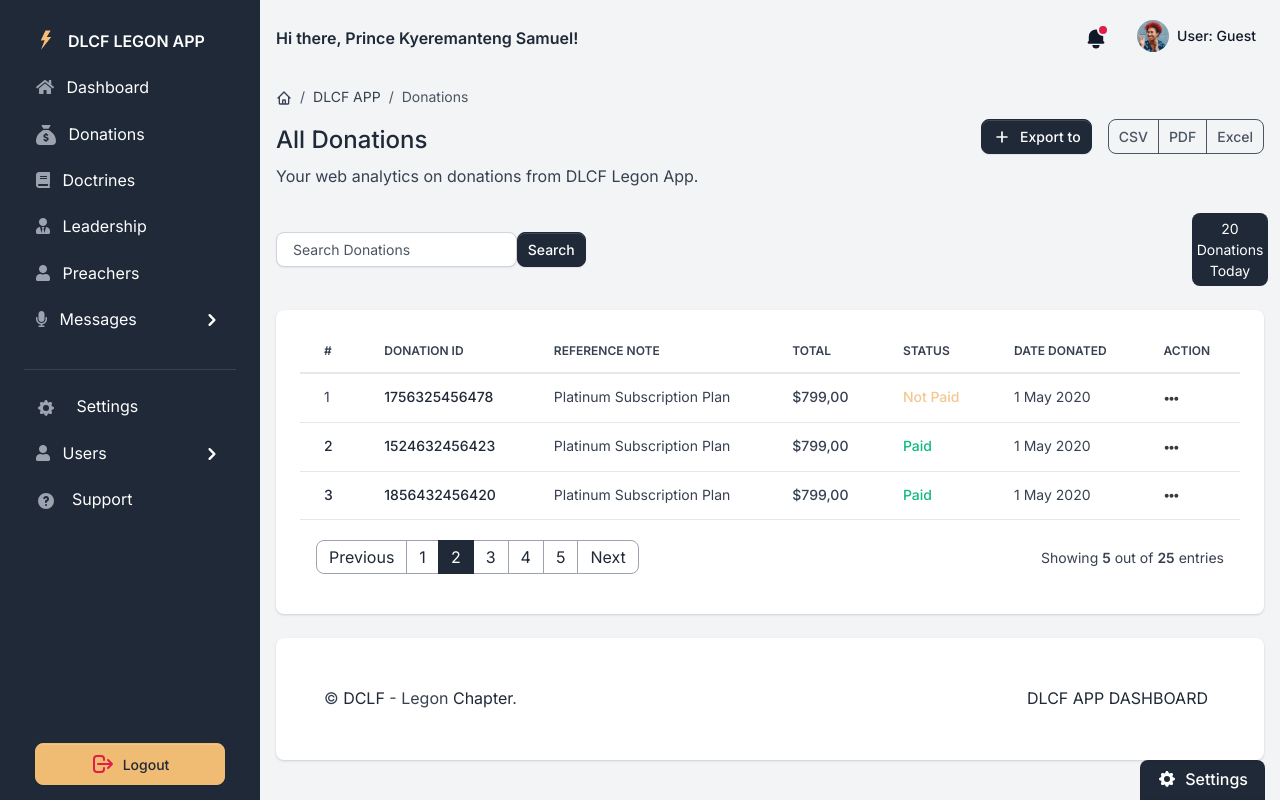
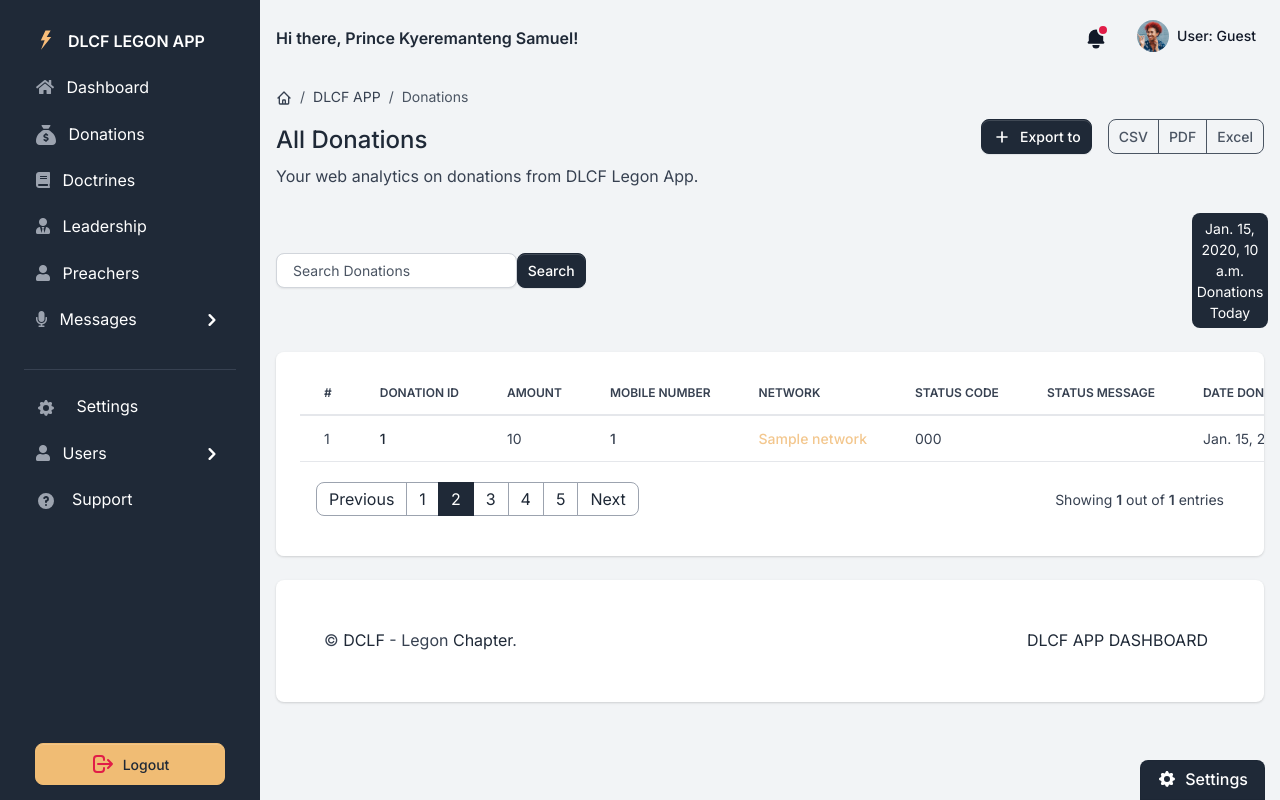
Before and after one commit to DCLF-LEGON/app_backend, a Django app: template core/dashboard/templates/dashboard/donations.html in a window 1280 px wide. Run offline with Django 4.2, Linux system fonts and the light colour scheme; the template is opened without the code that fills it: most values are stand-ins (such as "Sample title", 1, 10 or a date in 2020); some libraries are stand-ins or nearby versions.

Commit message:
Update donations.html

```diff
--- a/core/dashboard/templates/dashboard/donations.html
+++ b/core/dashboard/templates/dashboard/donations.html
@@ -51,10 +51,10 @@
     <div class="row align-items-center justify-content-between">
         <div class="col col-md-6 col-lg-3 col-xl-4">
             <div class="input-group me-2 me-lg-3 fmxw-400">
-                <form action="">
+                <form action="{% url 'dashboard:search-donation' %}">
                     <div class="row">
                         <div class="col-9 mx-0" style="padding-right: 0;">
-                            <input type="text" class="form-control" name="query" placeholder="Search Donations">
+                            <input type="text" class="form-control" name="q" placeholder="Search Donations">
                         </div>
                         <div class="col-3 mx-0" style="padding-left: 0;">
                             <span><button class="btn btn-sm btn-primary">Search</button></span>
@@ -67,7 +67,7 @@
         <div class="col-4 col-md-2 col-xl-1 ps-md-0 text-end">
             <div class="dropdown">
                 <button class="btn btn-link text-white m-0 p-1 bg-gray-800">
-                    20 Donations Today
+                    {{donations_today}} Donations Today
                 </button>
             </div>
         </div>
@@ -80,123 +80,36 @@
             <tr>
                 <th class="border-gray-200">#</th>
                 <th class="border-gray-200">Donation ID</th>
-                <th class="border-gray-200">Reference Note</th>
-                <th class="border-gray-200">Total</th>
-                <th class="border-gray-200">Status</th>
+                <th class="border-gray-200">Amount</th>
+                <th class="border-gray-200">Mobile Number</th>
+                <th class="border-gray-200">Network</th>
+                <th class="border-gray-200">Status Code</th>
+                <th class="border-gray-200">Status Message</th>
                 <th class="border-gray-200">Date Donated</th>
-                <th class="border-gray-200">Action</th>
             </tr>
         </thead>
         <tbody>
             <!-- Item -->
+            {% for donation in donations %}
             <tr>
                 <td>
-                    1
+                    {{forloop.counter}}
                 </td>
                 <td>
-                    <a href="#" class="fw-bold">
-                        1756325456478
+                    <a href="javascript:void()" class="fw-bold">
+                        {{donation.transaction_id}}
                     </a>
                 </td>
                 <td>
-                    <span class="fw-normal">Platinum Subscription Plan</span>
+                    <span class="fw-normal">{{donation.amount}}</span>
                 </td>
-                <td><span class="fw-bold">$799,00</span></td>
-                <td><span class="fw-bold text-warning">Not Paid</span></td>
-                <td><span class="fw-normal">1 May 2020</span></td>
-                <td>
-                    <div class="btn-group">
-                        <button class="btn btn-link text-dark dropdown-toggle dropdown-toggle-split m-0 p-0"
-                            data-bs-toggle="dropdown" aria-haspopup="true" aria-expanded="false">
-                            <span class="icon icon-sm">
-                                <span class="fas fa-ellipsis-h icon-dark"></span>
-                            </span>
-                            <span class="visually-hidden">Toggle Dropdown</span>
-                        </button>
-                        <div class="dropdown-menu py-0">
-                            <a class="dropdown-item rounded-top" href="#"><span class="fas fa-eye me-2"></span>View
-                                Details</a>
-                            <!-- <a class="dropdown-item" href="#"><span class="fas fa-edit me-2"></span>Edit</a>
-                            <a class="dropdown-item text-danger rounded-bottom" href="#"><span
-                                    class="fas fa-trash-alt me-2"></span>Remove</a> -->
-                        </div>
-                    </div>
-                </td>
+                <td><span class="fw-bold">{{donation.mobile_number}}</span></td>
+                <td><span class="fw-bold text-warning">{{donation.network}}</span></td>
+                <td><span class="fw-normal">{{donation.status_code}}</span></td>
+                <td><span class="fw-normal">{{donation.status_message}}</span></td>
+                <td><span class="fw-normal">{{donation.created_at}}</span></td>
             </tr>
-            <!-- Item -->
-            <tr>
-                <td>
-                    <a href="#" class="fw-bold">
-                        2
-                    </a>
-                </td>
-                <td>
-                    <a href="#" class="fw-bold">
-                        1524632456423
-                    </a>
-                </td>
-                <td>
-                    <span class="fw-normal">Platinum Subscription Plan</span>
-                </td>
-                <td><span class="fw-bold">$799,00</span></td>
-                <td><span class="fw-bold text-success">Paid</span></td>
-                <td><span class="fw-normal">1 May 2020</span></td>
-                <td>
-                    <div class="btn-group">
-                        <button class="btn btn-link text-dark dropdown-toggle dropdown-toggle-split m-0 p-0"
-                            data-bs-toggle="dropdown" aria-haspopup="true" aria-expanded="false">
-                            <span class="icon icon-sm">
-                                <span class="fas fa-ellipsis-h icon-dark"></span>
-                            </span>
-                            <span class="visually-hidden">Toggle Dropdown</span>
-                        </button>
-                        <div class="dropdown-menu py-0">
-                            <a class="dropdown-item rounded-top" href="#"><span class="fas fa-eye me-2"></span>View
-                                Details</a>
-                            <!-- <a class="dropdown-item" href="#"><span class="fas fa-edit me-2"></span>Edit</a>
-                            <a class="dropdown-item text-danger rounded-bottom" href="#"><span
-                                    class="fas fa-trash-alt me-2"></span>Remove</a> -->
-                        </div>
-                    </div>
-                </td>
-            </tr>
-            <!-- Item -->
-            <tr>
-                <td>
-                    <a href="#" class="fw-bold">
-                        3
-                    </a>
-                </td>
-                <td>
-                    <a href="#" class="fw-bold">
-                        1856432456420
-                    </a>
-                </td>
-                <td>
-                    <span class="fw-normal">Platinum Subscription Plan</span>
-                </td>
-                <td><span class="fw-bold">$799,00</span></td>
-                <td><span class="fw-bold text-success">Paid</span></td>
-                <td><span class="fw-normal">1 May 2020</span></td>
-                <td>
-                    <div class="btn-group">
-                        <button class="btn btn-link text-dark dropdown-toggle dropdown-toggle-split m-0 p-0"
-                            data-bs-toggle="dropdown" aria-haspopup="true" aria-expanded="false">
-                            <span class="icon icon-sm">
-                                <span class="fas fa-ellipsis-h icon-dark"></span>
-                            </span>
-                            <span class="visually-hidden">Toggle Dropdown</span>
-                        </button>
-                        <div class="dropdown-menu py-0">
-                            <a class="dropdown-item rounded-top" href="#"><span class="fas fa-eye me-2"></span>View
-                                Details</a>
-                            <!-- <a class="dropdown-item" href="#"><span class="fas fa-edit me-2"></span>Edit</a>
-                            <a class="dropdown-item text-danger rounded-bottom" href="#"><span
-                                    class="fas fa-trash-alt me-2"></span>Remove</a> -->
-                        </div>
-                    </div>
-                </td>
-            </tr>
+            {% endfor %}
             <!-- Item -->
         </tbody>
     </table>
@@ -226,7 +139,8 @@
                 </li>
             </ul>
         </nav>
-        <div class="fw-normal small mt-4 mt-lg-0">Showing <b>5</b> out of <b>25</b> entries</div>
+        <div class="fw-normal small mt-4 mt-lg-0">Showing <b>{{total_donations}}</b> out of <b>{{total_donations}}</b>
+            entries</div>
     </div>
 </div>
 
```
